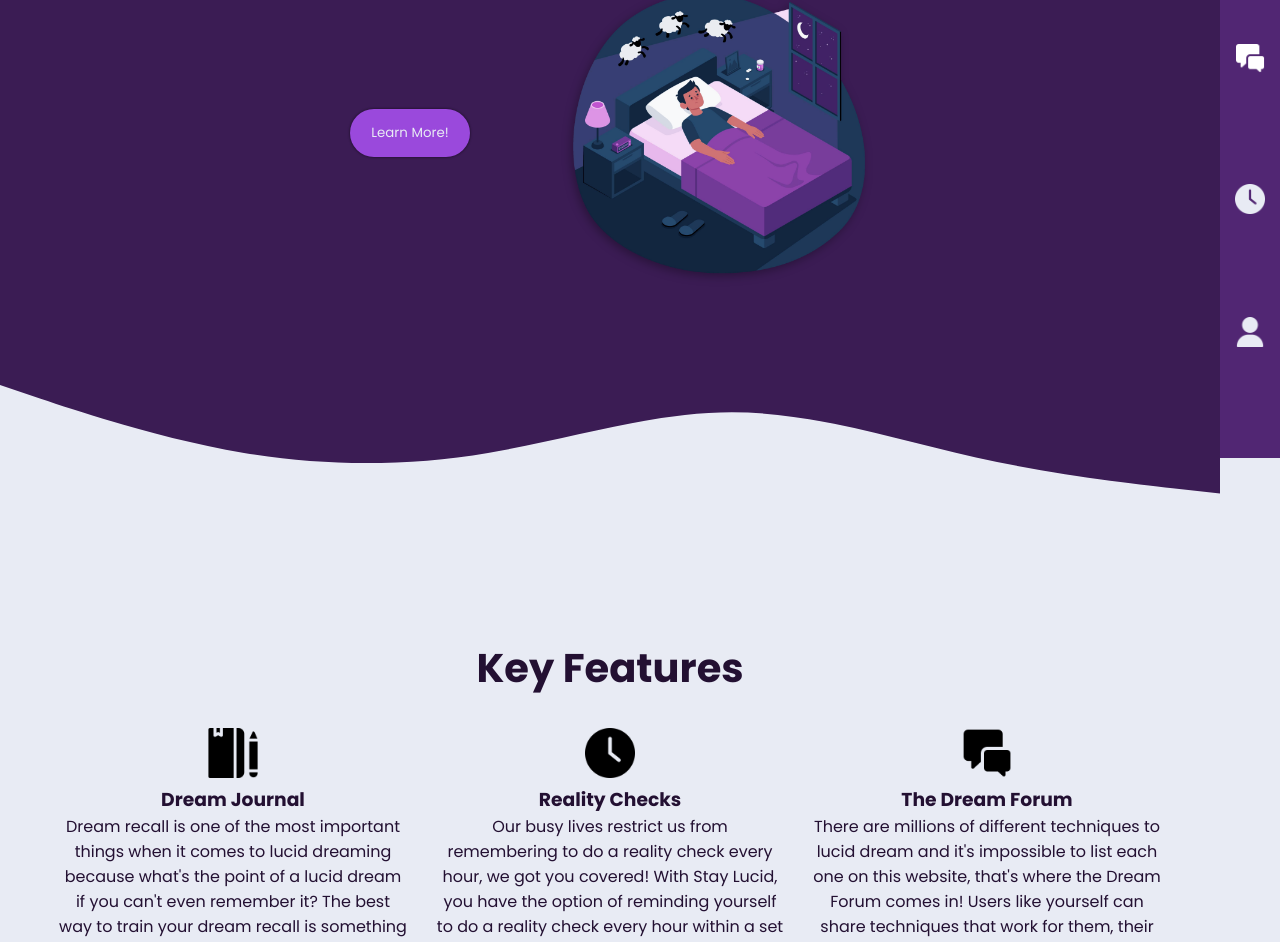
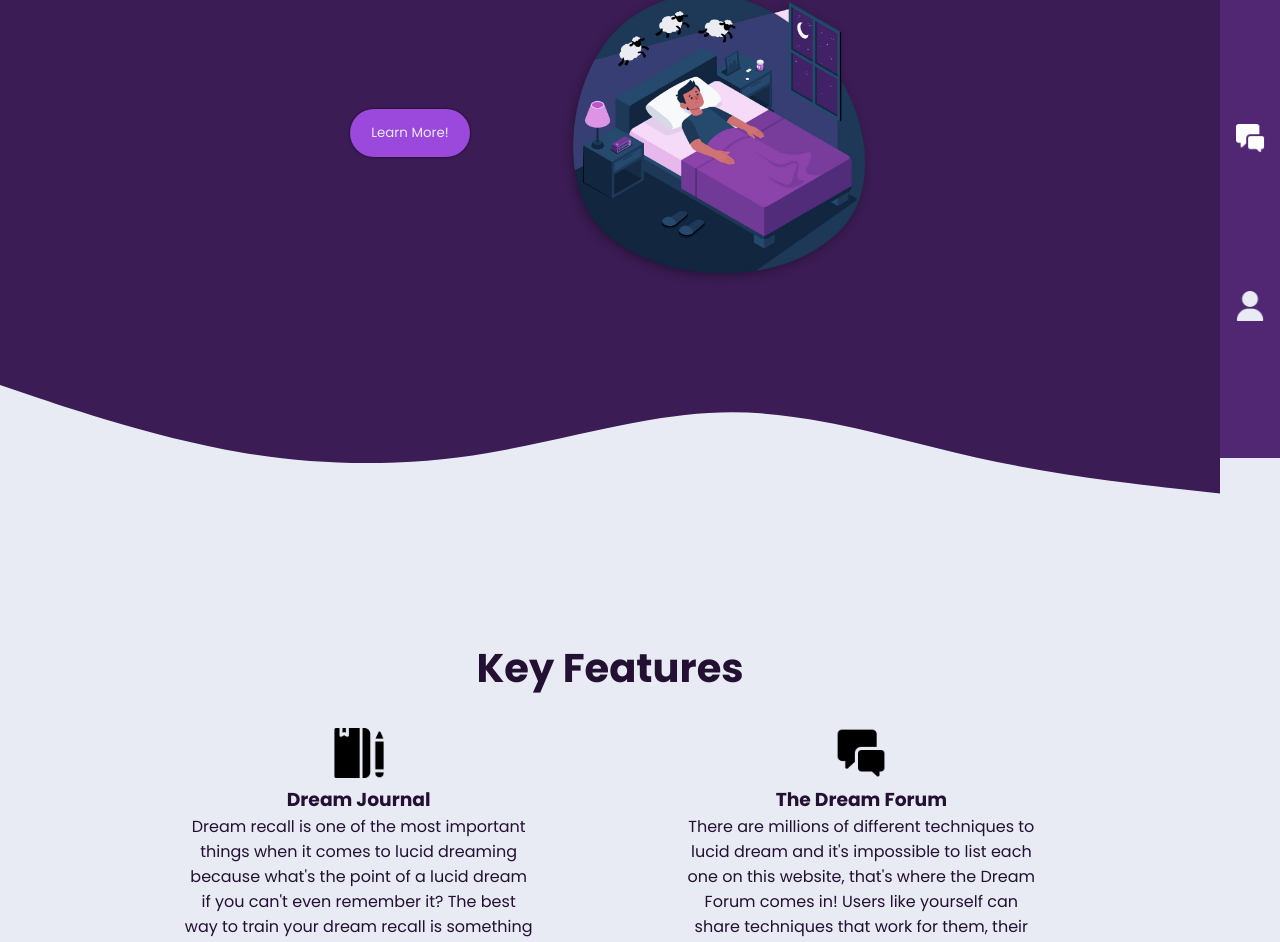
Before and after one commit to ankitmrj/lucid-dream, a React (Create React App) app: page / in a window 1280 px wide. Shown: the part 342-1284 px from the top of the page. Built offline with nearby package versions, Linux system fonts and the light colour scheme; no server answers.

Commit message:
remove reality check feature

```diff
--- a/src/components/headerComponents/HeaderComponent.js
+++ b/src/components/headerComponents/HeaderComponent.js
@@ -14,7 +14,7 @@ function HeaderComponent() {
             <Link to='/' ><img alt='home' src={home} className='icon' /></Link>
             <Link to='dream-journal'><img alt='Journal' src={journal} className='icon' /></Link>
             <Link to='forum' ><img alt='Sign In' src={forum} className='icon' /></Link>
-            <img alt='Tools' src={tools} className='icon' />
+            {/* <Link to='reality-check'><img alt='Tools' src={tools} className='icon' /></Link> */}
             <Link to='account' ><img alt='Sign In' src={user} className='icon' /></Link>
         </nav>
     </header>
--- a/src/components/landingComponents/LandingComponent.js
+++ b/src/components/landingComponents/LandingComponent.js
@@ -32,11 +32,11 @@ function LandingComponent() {
                         <h3>Dream Journal</h3>
                         <p>Dream recall is one of the most important things when it comes to lucid dreaming because what's the point of a lucid dream if you can't even remember it? The best way to train your dream recall is something that we provide for you! The Stay Lucid dream journal.</p>
                     </div>
-                    <div className='feature'>
+                    {/* <div className='feature'>
                         <img alt='reality check' src={time} width='50px' />
                         <h3>Reality Checks</h3>
                         <p>Our busy lives restrict us from remembering to do a reality check every hour, we got you covered! With Stay Lucid, you have the option of reminding yourself to do a reality check every hour within a set period daily!</p>
-                    </div>
+                    </div> */}
                     <div className='feature'>
                         <img alt='forum' src={forum} width='50px' />
                         <h3>The Dream Forum</h3>
```
